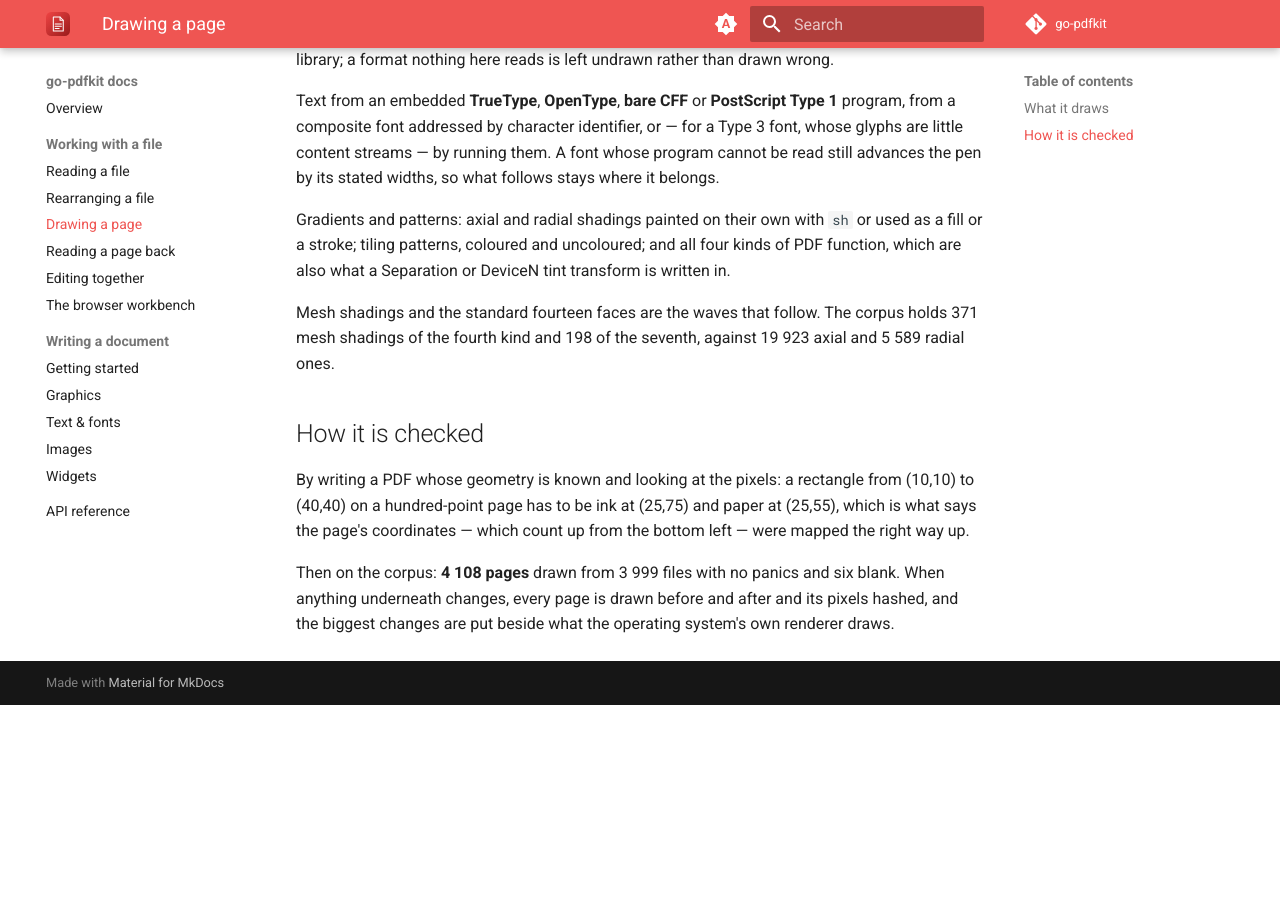
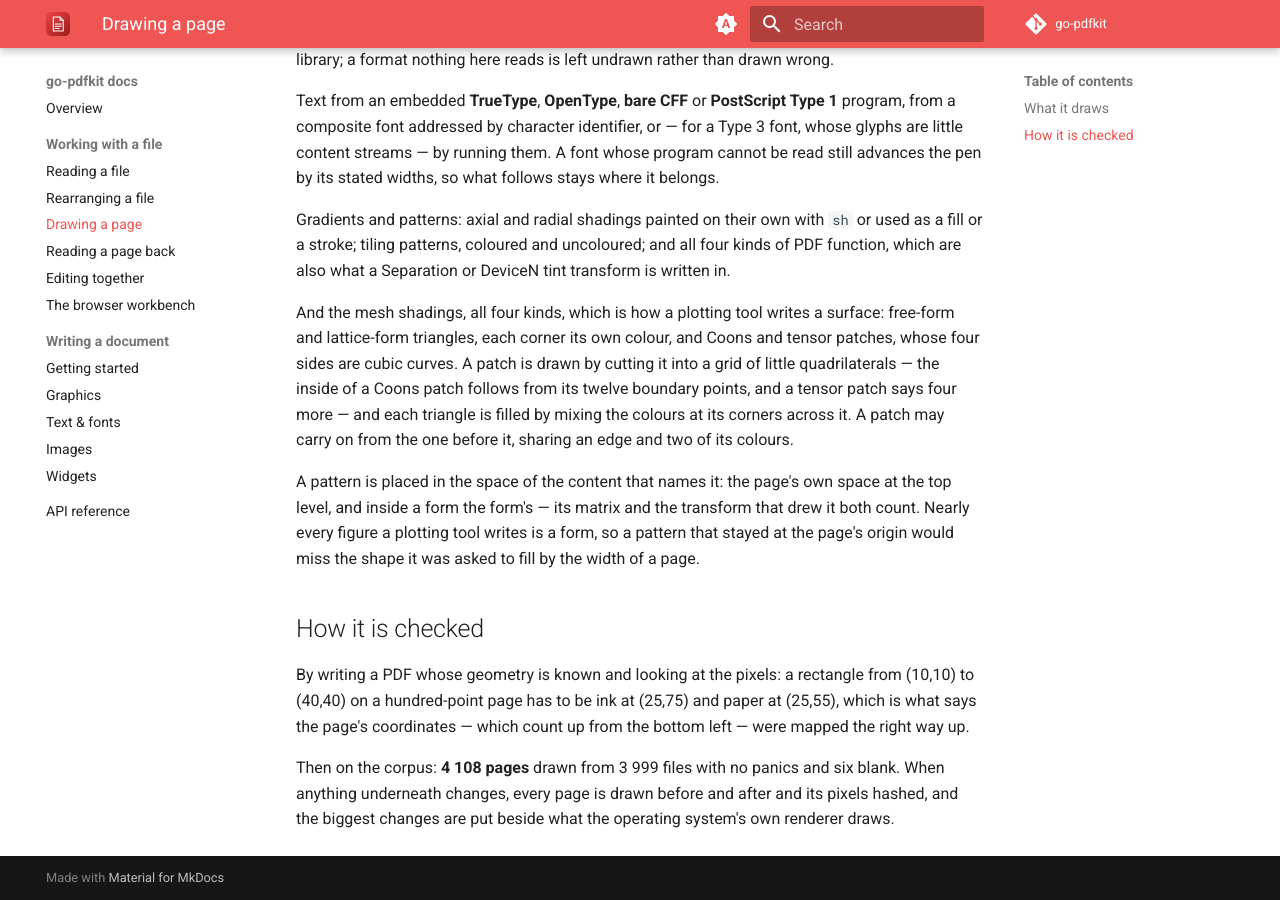
Before and after one commit to go-pdfkit/docs, an MkDocs documentation site: the page built from docs/rendering.md, in a window 1280 px wide and 900 px high, scrolled down 619 px. Built offline with MkDocs 1.6.1 and Material for MkDocs 9.7.7, drawn with Linux system fonts in a browser that asks for light colours; the version menu is left out; before the commit the page ends 1324 px from its top, so only the background shows below that.

Commit message:
Say that the mesh shadings are drawn, and where a pattern goes (#3)
render v0.7.0 draws all four mesh kinds, and places a pattern in the space of the form that names it rather than at the page's origin. An ExtGState soft mask is the gap that takes its place in the scope list.

Co-authored-by: David Delavennat <david.delavennat@free.fr>

```diff
--- a/docs/rendering.md
+++ b/docs/rendering.md
@@ -38,9 +38,20 @@ Gradients and patterns: axial and radial shadings painted on their own with
 and all four kinds of PDF function, which are also what a Separation or
 DeviceN tint transform is written in.
 
-Mesh shadings and the standard fourteen faces are the waves that follow. The
-corpus holds 371 mesh shadings of the fourth kind and 198 of the seventh,
-against 19 923 axial and 5 589 radial ones.
+And the mesh shadings, all four kinds, which is how a plotting tool writes a
+surface: free-form and lattice-form triangles, each corner its own colour, and
+Coons and tensor patches, whose four sides are cubic curves. A patch is drawn
+by cutting it into a grid of little quadrilaterals — the inside of a Coons
+patch follows from its twelve boundary points, and a tensor patch says four
+more — and each triangle is filled by mixing the colours at its corners across
+it. A patch may carry on from the one before it, sharing an edge and two of
+its colours.
+
+A pattern is placed in the space of the content that names it: the page's own
+space at the top level, and inside a form the form's — its matrix and the
+transform that drew it both count. Nearly every figure a plotting tool writes
+is a form, so a pattern that stayed at the page's origin would miss the shape
+it was asked to fill by the width of a page.
 
 ## How it is checked
 
```
